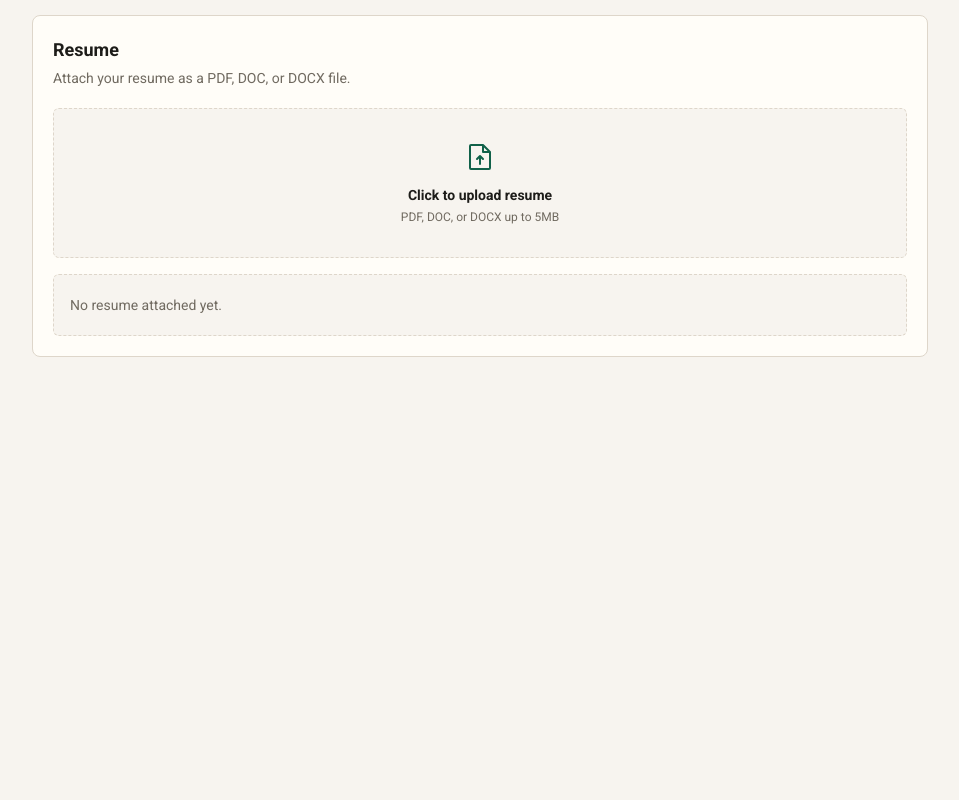
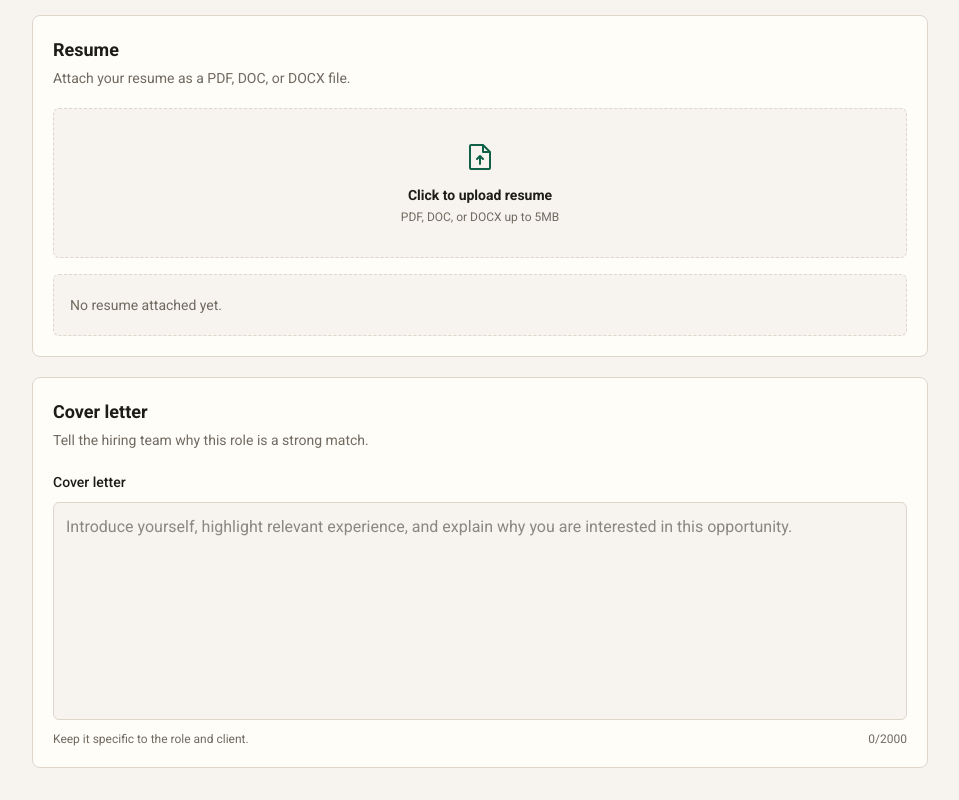
Before and after one commit to Rahmannugar/candidate-application-ui, a Next.js app: page / in a window 1280 px wide. Shown: the part 3036-3836 px from the top of the page, without its empty margins (160-1119 px from the left). Before the commit the page ends 3425 px from the top, so only its background shows below. Built offline with nearby package versions, Linux system fonts and the light colour scheme.

Commit message:
feat: add cover letter form

```diff
--- a/app/page.tsx
+++ b/app/page.tsx
@@ -1,4 +1,5 @@
 import BasicInfoForm from "@/components/basicInfo/BasicInfoForm";
+import CoverLetterForm from "@/components/coverLetter/CoverLetterForm";
 import EducationForm from "@/components/education/EducationForm";
 import ExperienceForm from "@/components/experience/ExperienceForm";
 import LanguagesForm from "@/components/languages/LanguagesForm";
@@ -31,6 +32,7 @@ const HomePage = () => {
           <EducationForm />
           <LanguagesForm />
           <ResumeUpload />
+          <CoverLetterForm />
         </div>
       </div>
     </main>
--- a/components/coverLetter/CoverLetterForm.tsx
+++ b/components/coverLetter/CoverLetterForm.tsx
@@ -0,0 +1,76 @@
+"use client";
+
+import { zodResolver } from "@hookform/resolvers/zod";
+import { ChangeEvent } from "react";
+import { useForm, useWatch } from "react-hook-form";
+import {
+  CoverLetterFormValues,
+  coverLetterSchema,
+} from "@/lib/coverLetter/coverLetterSchema";
+import { useCoverLetterStore } from "@/lib/coverLetter/coverLetterStore";
+
+export default function CoverLetterForm() {
+  const coverLetter = useCoverLetterStore((state) => state.coverLetter);
+  const updateCoverLetter = useCoverLetterStore(
+    (state) => state.updateCoverLetter,
+  );
+
+  const {
+    register,
+    control,
+    formState: { errors },
+  } = useForm<CoverLetterFormValues>({
+    resolver: zodResolver(coverLetterSchema),
+    mode: "onBlur",
+    defaultValues: coverLetter,
+  });
+
+  const content = useWatch({
+    control,
+    name: "content",
+  });
+  const contentLength = content?.length ?? 0;
+
+  const contentField = register("content", {
+    onChange: (event: ChangeEvent<HTMLTextAreaElement>) => {
+      updateCoverLetter(event.target.value);
+    },
+  });
+
+  return (
+    <section className="rounded-lg border border-border bg-surface p-5">
+      <div className="mb-5">
+        <h2 className="text-lg font-semibold text-foreground">Cover letter</h2>
+        <p className="mt-1 text-sm text-muted-foreground">
+          Tell the hiring team why this role is a strong match.
+        </p>
+      </div>
+
+      <label className="block" htmlFor="coverLetter">
+        <span className="text-sm font-medium text-foreground">
+          Cover letter
+        </span>
+        <textarea
+          id="coverLetter"
+          rows={8}
+          placeholder="Introduce yourself, highlight relevant experience, and explain why you are interested in this opportunity."
+          className="mt-2 w-full resize-none rounded-md border border-border bg-background px-3 py-3 text-sm leading-6 text-foreground outline-none transition focus:border-primary focus:ring-2 focus:ring-primary/20"
+          {...contentField}
+        />
+      </label>
+
+      <div className="mt-1 flex items-center justify-between gap-3">
+        {errors.content?.message ? (
+          <span className="text-xs text-danger">{errors.content.message}</span>
+        ) : (
+          <span className="text-xs text-muted-foreground">
+            Keep it specific to the role and client.
+          </span>
+        )}
+        <span className="shrink-0 text-xs text-muted-foreground">
+          {contentLength}/2000
+        </span>
+      </div>
+    </section>
+  );
+}
--- a/lib/coverLetter/coverLetter.types.ts
+++ b/lib/coverLetter/coverLetter.types.ts
@@ -0,0 +1,3 @@
+export type CoverLetter = {
+  content: string;
+};
--- a/lib/coverLetter/coverLetterSchema.ts
+++ b/lib/coverLetter/coverLetterSchema.ts
@@ -0,0 +1,11 @@
+import { z } from "zod";
+
+export const coverLetterSchema = z.object({
+  content: z
+    .string()
+    .trim()
+    .min(80, "Cover letter should be at least 80 characters")
+    .max(2000, "Cover letter should be 2000 characters or fewer"),
+});
+
+export type CoverLetterFormValues = z.infer<typeof coverLetterSchema>;
--- a/lib/coverLetter/coverLetterStore.ts
+++ b/lib/coverLetter/coverLetterStore.ts
@@ -0,0 +1,25 @@
+"use client";
+
+import { create } from "zustand";
+import { CoverLetter } from "./coverLetter.types";
+
+const initialCoverLetter: CoverLetter = {
+  content: "",
+};
+
+type CoverLetterStore = {
+  coverLetter: CoverLetter;
+  updateCoverLetter: (content: string) => void;
+  resetCoverLetter: () => void;
+};
+
+export const useCoverLetterStore = create<CoverLetterStore>((set) => ({
+  coverLetter: initialCoverLetter,
+  updateCoverLetter: (content) =>
+    set({
+      coverLetter: {
+        content,
+      },
+    }),
+  resetCoverLetter: () => set({ coverLetter: initialCoverLetter }),
+}));
```
